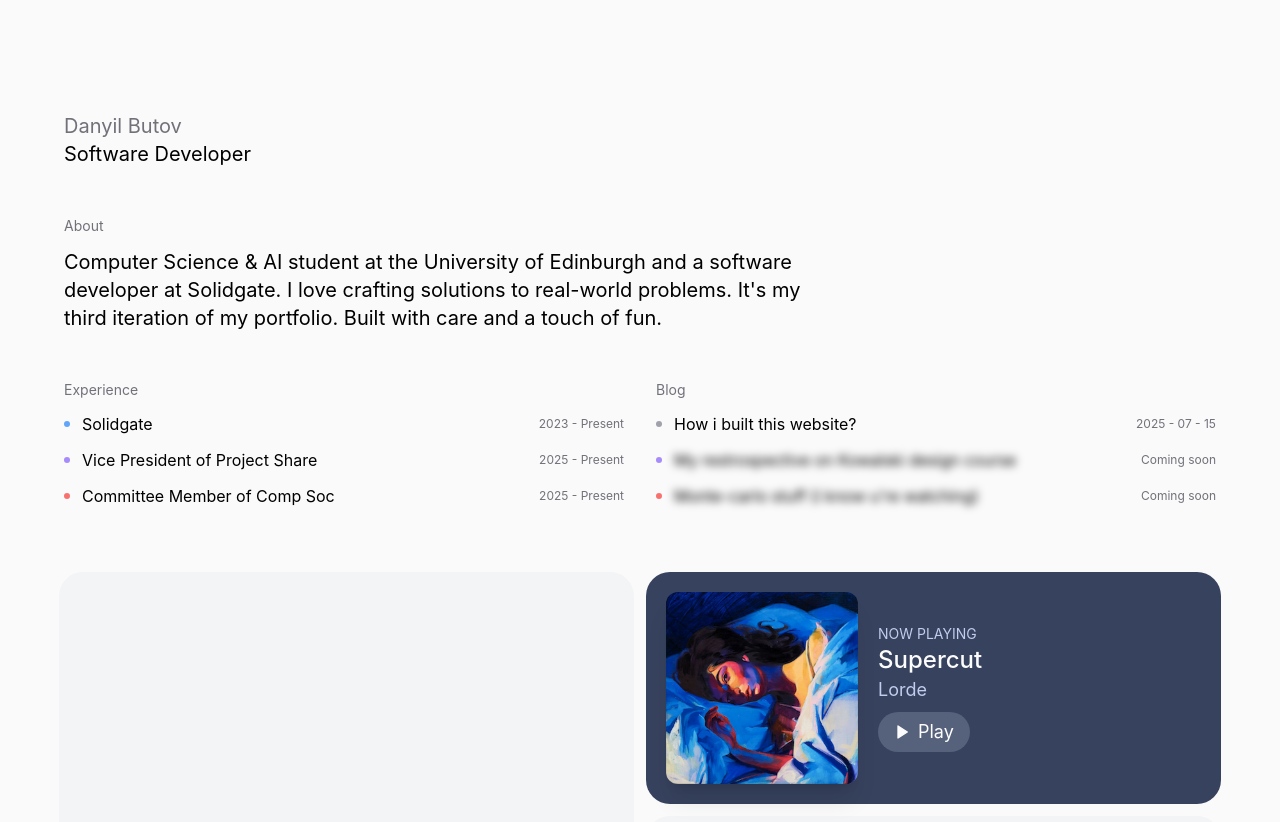
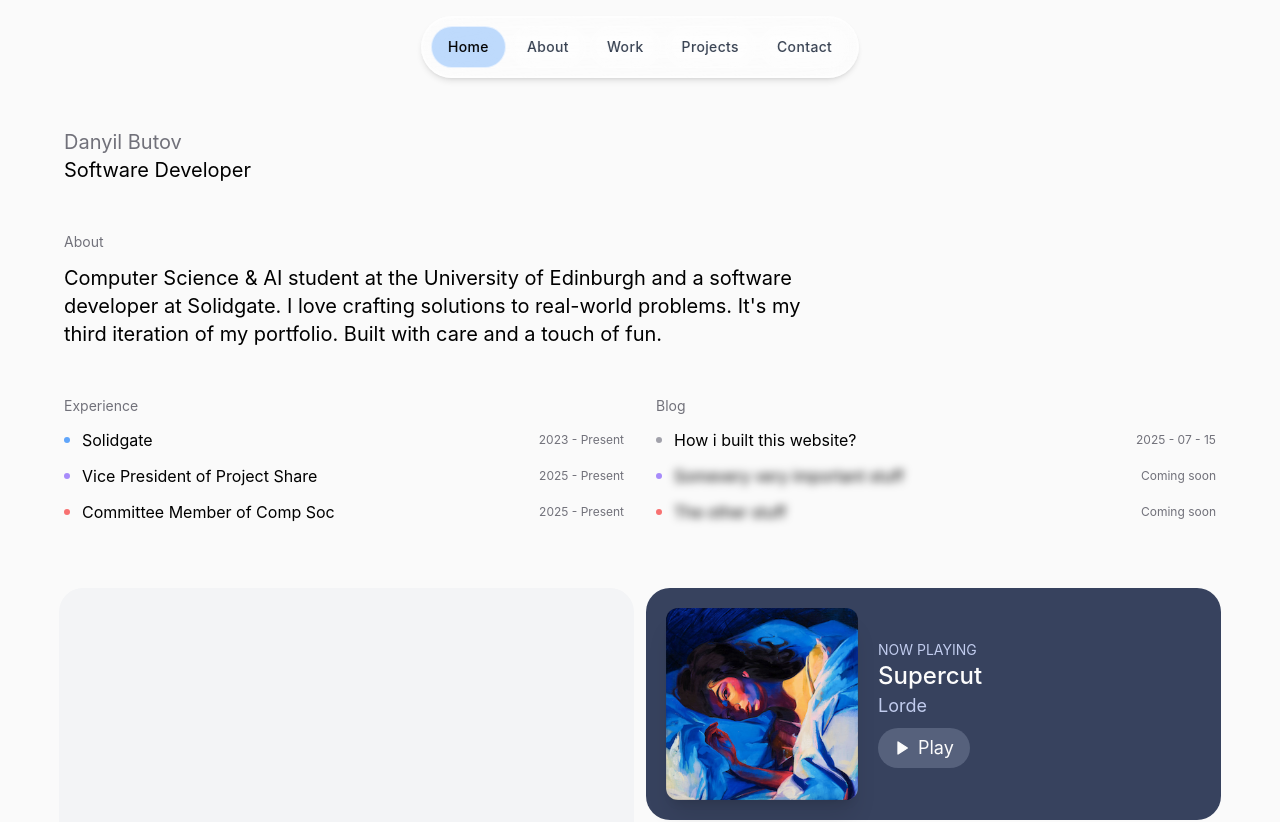
Before and after one commit to HJyup/hjyup-personal-page, a Next.js app: page / in a window 1280 px wide. Shown: the top 822 px of the page. Built offline with nearby package versions, Linux system fonts and the light colour scheme.

Commit message:
feat: add draft navbar

```diff
--- a/src/app/globals.css
+++ b/src/app/globals.css
@@ -119,3 +119,23 @@
     text-shadow: 0 1px 2px rgba(255, 255, 255, 0.3);
   }
 }
+
+/* Glassmorphism navbar animations */
+@keyframes liquid-glow {
+  0% {
+    transform: scale(1) rotate(0deg);
+    opacity: 0.3;
+  }
+  33% {
+    transform: scale(1.05) rotate(120deg);
+    opacity: 0.5;
+  }
+  66% {
+    transform: scale(0.95) rotate(240deg);
+    opacity: 0.2;
+  }
+  100% {
+    transform: scale(1) rotate(360deg);
+    opacity: 0.3;
+  }
+}
--- a/src/app/layout.tsx
+++ b/src/app/layout.tsx
@@ -2,6 +2,7 @@ import { ReactNode } from 'react';
 import { Analytics } from '@vercel/analytics/react';
 import type { Metadata, Viewport } from 'next';
 
+import { Navbar } from '@/components/ui';
 import { ThemeProvider } from '@/provider/theme-provider';
 
 import './globals.css';
@@ -36,6 +37,7 @@ export default function RootLayout({
           enableSystem
           disableTransitionOnChange
         >
+          <Navbar />
           {children}
         </ThemeProvider>
         <Analytics />
--- a/src/app/page.tsx
+++ b/src/app/page.tsx
@@ -5,9 +5,10 @@ import Image from 'next/image';
 
 export default function Page() {
   return (
-    <div className="text-black flex flex-col pt-16 sm:pt-20 md:pt-28 justify-center px-4 sm:px-6 lg:px-8">
+    <div className="text-black flex flex-col pt-20 sm:pt-24 md:pt-32 justify-center px-4 sm:px-6 lg:px-8">
       <div className="flex flex-col w-full items-center h-full">
         <div className="w-full max-w-6xl">
+          <div id="about" className="scroll-mt-20">
             <div className="text-muted-foreground text-lg sm:text-xl">
               Danyil Butov
             </div>
@@ -18,12 +19,14 @@ export default function Page() {
             <div className="text-base sm:text-lg lg:text-xl mt-3 xl:w-2/3 lg:w-3/4 md:w-5/6 w-full leading-relaxed">
               Computer Science & AI student at the
               University&nbsp;of&nbsp;Edinburgh and a software developer at
-            Solidgate. I love crafting solutions to real-world problems. It's my
-            third iteration of my portfolio.
+              Solidgate. I love crafting solutions to real-world problems. It's
+              my third iteration of my portfolio.
               Built&nbsp;with&nbsp;care&nbsp;and&nbsp;a&nbsp;touch&nbsp;of&nbsp;fun.
+            </div>
           </div>
           <div className="flex flex-col lg:flex-row lg:justify-between w-full gap-6 lg:gap-8">
             <div className="w-full lg:w-1/2">
+              <div id="experience" className="scroll-mt-20">
                 <div className="text-muted-foreground text-xs sm:text-sm mt-8 sm:mt-12">
                   Experience
                 </div>
@@ -78,6 +81,7 @@ export default function Page() {
                   </div>
                 </div>
               </div>
+            </div>
             <div className="w-full lg:w-1/2">
               <div className="text-muted-foreground text-xs sm:text-sm mt-8 sm:mt-12 lg:mt-12">
                 Blog
@@ -94,11 +98,11 @@ export default function Page() {
                     2025 - 07 - 15
                   </div>
                 </div>
-                <div className="flex items-center justify-between hover:border-1 hover:border-zinc-200">
+                <div className="flex items-center justify-between select-none">
                   <div className="flex items-center gap-2 sm:gap-3 min-w-0 flex-1">
                     <div className="bg-violet-400 w-1.5 h-1.5 rounded-full flex-shrink-0" />
                     <span className="blur-sm text-sm sm:text-base truncate">
-                      My restrospective on Kowalski design course
+                      Somevery very important stuff
                     </span>
                   </div>
                   <div className="text-muted-foreground text-xs flex-shrink-0 ml-2">
@@ -109,7 +113,7 @@ export default function Page() {
                   <div className="flex items-center gap-2 sm:gap-3 min-w-0 flex-1">
                     <div className="bg-red-400 w-1.5 h-1.5 rounded-full flex-shrink-0" />
                     <span className="blur-sm text-sm sm:text-base truncate">
-                      Monte-carlo stuff (i know u're watching)
+                      The other stuff
                     </span>
                   </div>
                   <div className="text-muted-foreground text-xs flex-shrink-0 ml-2">
@@ -121,7 +125,10 @@ export default function Page() {
           </div>
         </div>
       </div>
-      <div className="flex flex-col items-center w-full my-8 sm:my-12 lg:my-16">
+      <div
+        id="projects"
+        className="scroll-mt-20 flex flex-col items-center w-full my-8 sm:my-12 lg:my-16"
+      >
         <div className="columns-1 sm:columns-2 gap-3 w-full space-y-3">
           <div className="bg-gray-100 h-[40vh] sm:h-[50vh] rounded-2xl sm:rounded-3xl break-inside-avoid"></div>
           <div className="bg-gray-100 h-[50vh] sm:h-[50vh] rounded-2xl sm:rounded-3xl break-inside-avoid flex justify-end items-end">
--- a/src/components/ui/index.tsx
+++ b/src/components/ui/index.tsx
@@ -2,4 +2,5 @@ export * from './avatar';
 export * from './button';
 export * from './carousel';
 export * from './link-button';
+export * from './navbar';
 export * from './separator';
--- /dev/null
+++ b/src/components/ui/navbar.tsx
@@ -0,0 +1,69 @@
+'use client';
+
+import { useState } from 'react';
+
+const Navbar = () => {
+  const [activeSection, setActiveSection] = useState('home');
+
+  const navItems = [
+    { id: 'home', label: 'Home' },
+    { id: 'about', label: 'About' },
+    { id: 'experience', label: 'Work' },
+    { id: 'projects', label: 'Projects' },
+    { id: 'contact', label: 'Contact' },
+  ];
+
+  const scrollToSection = (sectionId: string) => {
+    setActiveSection(sectionId);
+    if (sectionId === 'home') {
+      window.scrollTo({ top: 0, behavior: 'smooth' });
+    } else {
+      const element = document.getElementById(sectionId);
+      if (element) {
+        element.scrollIntoView({ behavior: 'smooth' });
+      }
+    }
+  };
+
+  return (
+    <nav
+      className={`fixed top-2 sm:top-3 md:top-4 left-1/2 transform -translate-x-1/2 z-50 transition-all duration-500 ease-out rounded-full border-2 border-white/40 bg-gradient-to-br from-white/25 to-white/15 shadow-md backdrop-blur-2xl w-[95%] sm:w-auto max-w-sm sm:max-w-none backdrop-blur-3xl bg-white/30 shadow-[0_20px_60px_rgba(0,0,0,0.15)] border-white/50`}
+      style={{
+        backdropFilter: 'blur(20px) saturate(180%)',
+        WebkitBackdropFilter: 'blur(20px) saturate(180%)',
+      }}
+    >
+      <div className="flex items-center justify-center space-x-0.5 sm:space-x-1 p-1.5 sm:p-2 overflow-hidden">
+        {navItems.map(item => {
+          const isActive = activeSection === item.id;
+
+          return (
+            <button
+              key={item.id}
+              onClick={() => scrollToSection(item.id)}
+              className={`group relative flex items-center justify-center px-2 sm:px-3 md:px-4 py-1.5 sm:py-2 md:py-2.5 rounded-full transition-all duration-300 ease-out transform hover:scale-105 backdrop-blur-xl border flex-1 sm:flex-none min-w-0 ${
+                isActive
+                  ? 'bg-blue-400/40 text-black border-white/60 backdrop-blur-2xl'
+                  : 'hover:bg-white/20 text-gray-700 hover:text-black border-white/20 hover:border-white/40 backdrop-blur-xl hover:shadow-[0_4px_12px_rgba(0,0,0,0.1)]'
+              }`}
+              style={{
+                backdropFilter: isActive
+                  ? 'blur(16px) saturate(200%)'
+                  : 'blur(12px) saturate(150%)',
+                WebkitBackdropFilter: isActive
+                  ? 'blur(16px) saturate(200%)'
+                  : 'blur(12px) saturate(150%)',
+              }}
+            >
+              <span className="text-xs sm:text-sm font-medium tracking-wide relative z-10 truncate">
+                {item.label}
+              </span>
+            </button>
+          );
+        })}
+      </div>
+    </nav>
+  );
+};
+
+export { Navbar };
```
Lines whose indentation alone changed are shown as unchanged.
